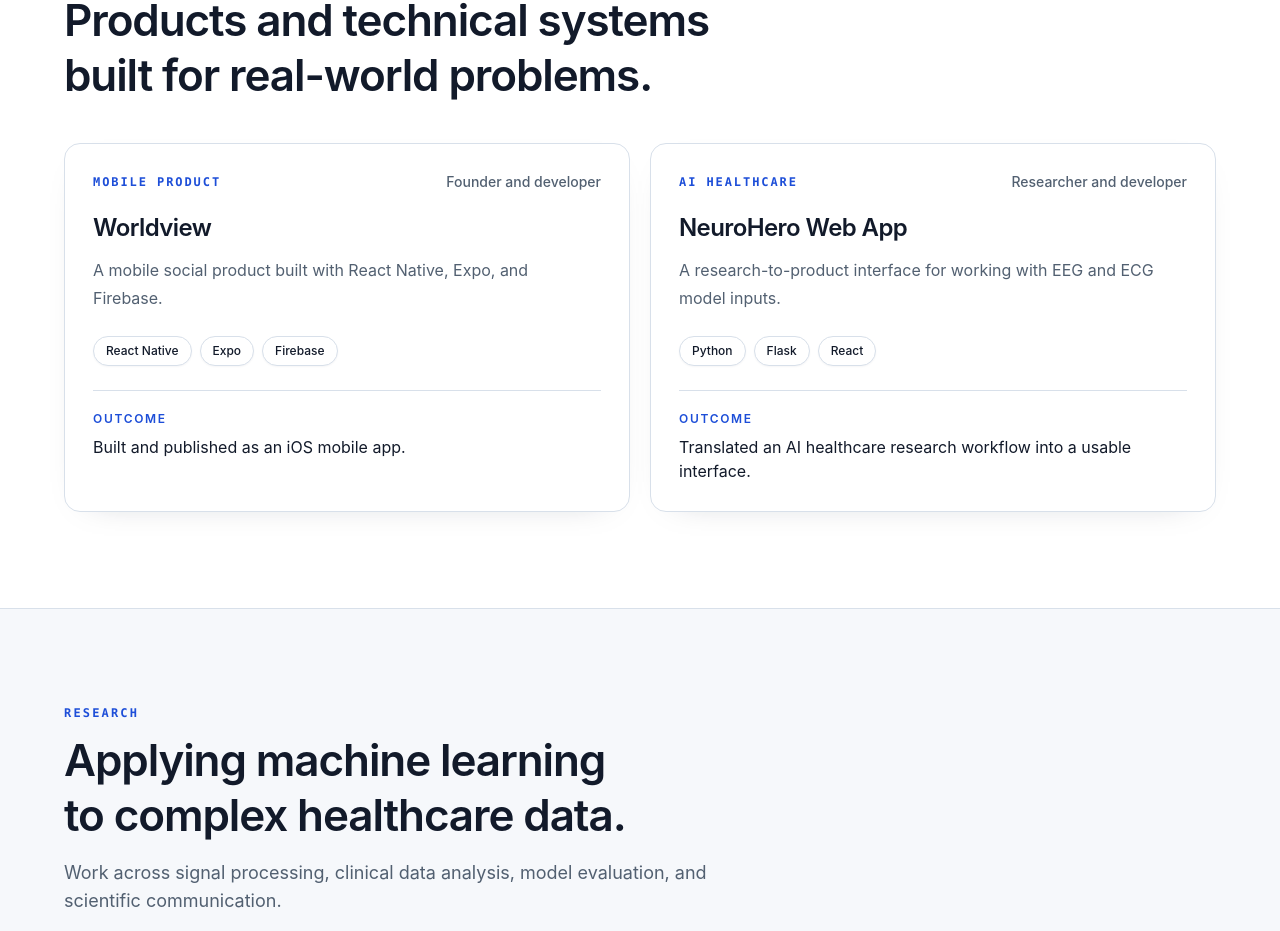
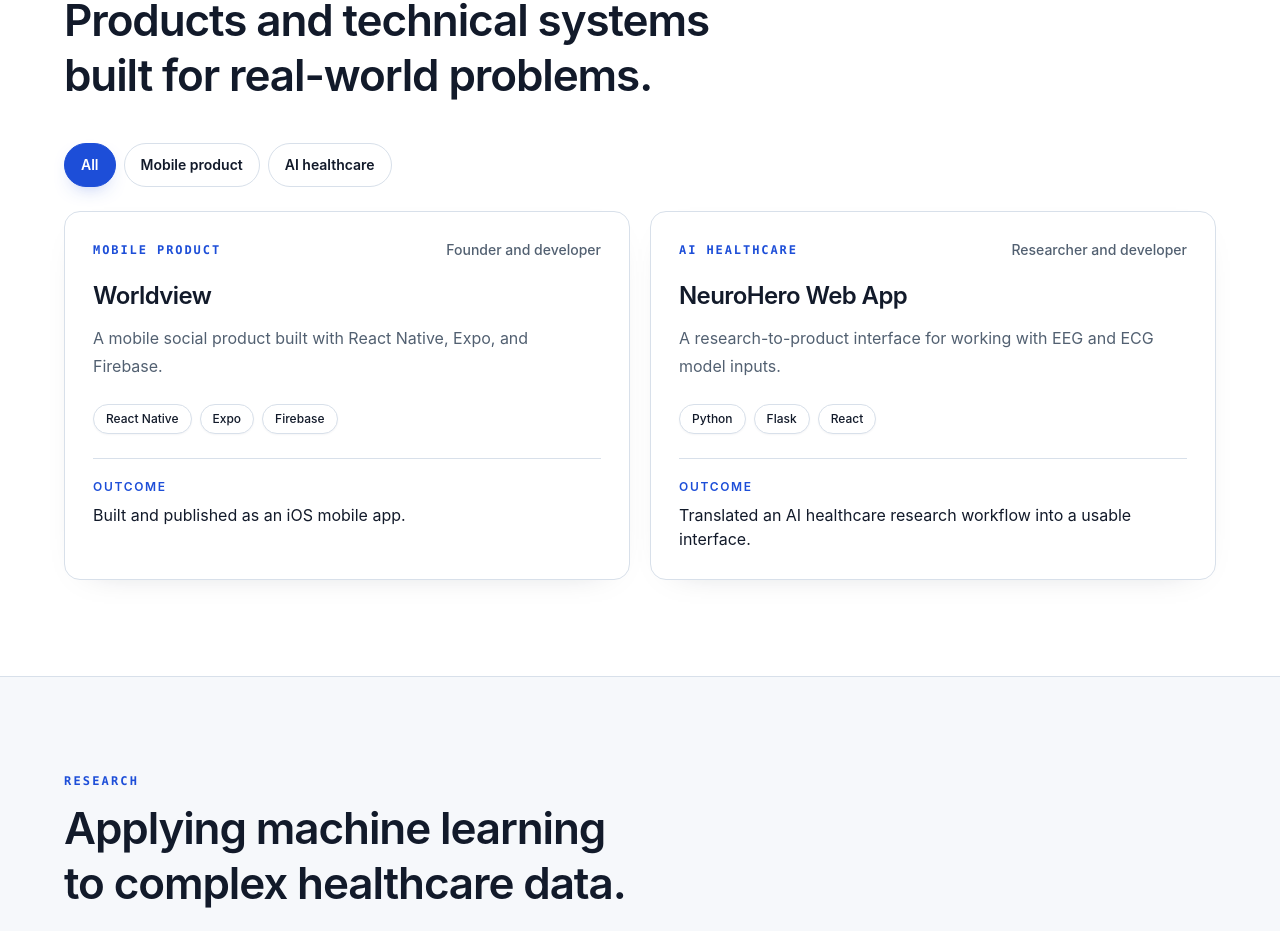
Before and after one commit to MithunA12/Mithun-s-Personal-Website, a Next.js app: page / in a window 1280 px wide. Shown: the part 1301-2232 px from the top of the page. Built offline with nearby package versions, Linux system fonts and the light colour scheme.

Commit message:
completed task 08 for project filtering

```diff
--- /dev/null
+++ b/components/projects/ProjectFilter.tsx
@@ -0,0 +1,64 @@
+"use client";
+
+import { useState } from "react";
+import { ProjectCard } from "@/components/projects/ProjectCard";
+import type { Project } from "@/src/data/profile";
+
+interface ProjectFilterProps {
+  projects: Project[];
+}
+
+const allProjectsLabel = "All";
+
+export function ProjectFilter({ projects }: ProjectFilterProps) {
+  const categories = [
+    allProjectsLabel,
+    ...Array.from(new Set(projects.map((project) => project.category))),
+  ];
+  const [activeCategory, setActiveCategory] = useState(allProjectsLabel);
+  const visibleProjects =
+    activeCategory === allProjectsLabel
+      ? projects
+      : projects.filter((project) => project.category === activeCategory);
+
+  return (
+    <div className="mt-10">
+      <div
+        aria-label="Filter projects by category"
+        className="flex flex-wrap gap-2"
+        role="group"
+      >
+        {categories.map((category) => {
+          const isActive = category === activeCategory;
+
+          return (
+            <button
+              aria-pressed={isActive}
+              className={`min-h-11 rounded-full border px-4 py-2 text-sm font-semibold transition-[background-color,border-color,color,box-shadow,transform] duration-200 motion-safe:hover:-translate-y-0.5 focus-visible:outline-2 focus-visible:outline-offset-3 focus-visible:outline-[var(--accent)] ${
+                isActive
+                  ? "border-[var(--accent)] bg-[var(--accent)] text-white shadow-[0_8px_22px_-14px_rgba(29,78,216,0.85)]"
+                  : "border-[var(--border)] bg-[var(--surface)] text-[var(--foreground)] hover:border-blue-300 hover:bg-[var(--surface-subtle)]"
+              }`}
+              key={category}
+              onClick={() => setActiveCategory(category)}
+              type="button"
+            >
+              {category}
+            </button>
+          );
+        })}
+      </div>
+
+      <p aria-live="polite" className="sr-only">
+        Showing {visibleProjects.length} project
+        {visibleProjects.length === 1 ? "" : "s"}.
+      </p>
+
+      <div className="mt-6 grid gap-5 md:grid-cols-2">
+        {visibleProjects.map((project) => (
+          <ProjectCard key={project.slug} project={project} />
+        ))}
+      </div>
+    </div>
+  );
+}
--- a/components/sections/FeaturedProjects.tsx
+++ b/components/sections/FeaturedProjects.tsx
@@ -1,4 +1,4 @@
-import { ProjectCard } from "@/components/projects/ProjectCard";
+import { ProjectFilter } from "@/components/projects/ProjectFilter";
 import { Section } from "@/components/ui/Section";
 import { SectionHeader } from "@/components/ui/SectionHeader";
 import { projects } from "@/src/data/profile";
@@ -12,11 +12,7 @@
         eyebrow="Featured projects"
         title="Products and technical systems built for real-world problems."
       />
-      <div className="mt-10 grid gap-5 md:grid-cols-2">
-        {featuredProjects.map((project) => (
-          <ProjectCard key={project.slug} project={project} />
-        ))}
-      </div>
+      <ProjectFilter projects={featuredProjects} />
     </Section>
   );
 }
```
